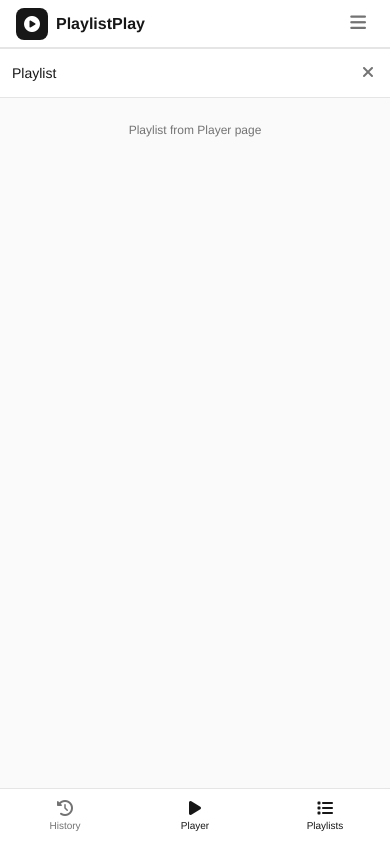
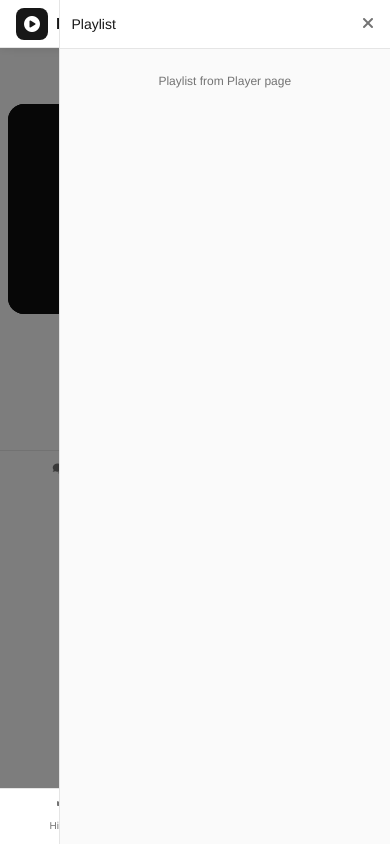
Before and after one commit to rgbailon/PlaylistTube, a React (Vite) app: page / in a window 390 px wide. Both pictures are taken after a click on the button "Playlists". Built offline with nearby package versions, Linux system fonts and the light colour scheme.

Commit message:
Change mobile playlist panel to slide from right

```diff
--- a/src/components/Header.jsx
+++ b/src/components/Header.jsx
@@ -332,14 +332,8 @@ function Header() {
     </nav>
 
     {/* Mobile Playlist Panel Slide-in */}
-    {playlistPanelOpen && (
-      <>
-        <div
-          className="md:hidden fixed inset-0 z-40 bg-black/50"
-          onClick={() => setPlaylistPanelOpen(false)}
-        />
-        <div className="md:hidden fixed inset-x-0 bottom-14 top-12 z-50 flex flex-col transition-transform duration-300 overflow-hidden"
-          style={{ background: 'var(--bg-card)', borderTop: '1px solid var(--border-color)' }}>
+    <div className={`md:hidden fixed inset-y-0 right-0 w-[85%] z-50 flex flex-col transition-transform duration-300 overflow-hidden ${playlistPanelOpen ? 'translate-x-0' : 'translate-x-full'}`}
+      style={{ background: 'var(--bg-card)', borderLeft: '1px solid var(--border-color)' }}>
       <div className="flex items-center justify-between px-3 py-2 border-b" style={{ borderColor: 'var(--border-color)' }}>
         <span className="text-sm font-medium" style={{ color: 'var(--text-main)' }}>Playlist</span>
         <button onClick={() => setPlaylistPanelOpen(false)} className="p-1" style={{ color: 'var(--text-muted)' }}>
@@ -352,7 +346,11 @@ function Header() {
         </p>
       </div>
     </div>
-      </>
+    {playlistPanelOpen && (
+      <div
+        className="md:hidden fixed inset-0 z-40 bg-black/50"
+        onClick={() => setPlaylistPanelOpen(false)}
+      />
     )}
     </>
   );
```
Lines whose indentation alone changed are shown as unchanged.
